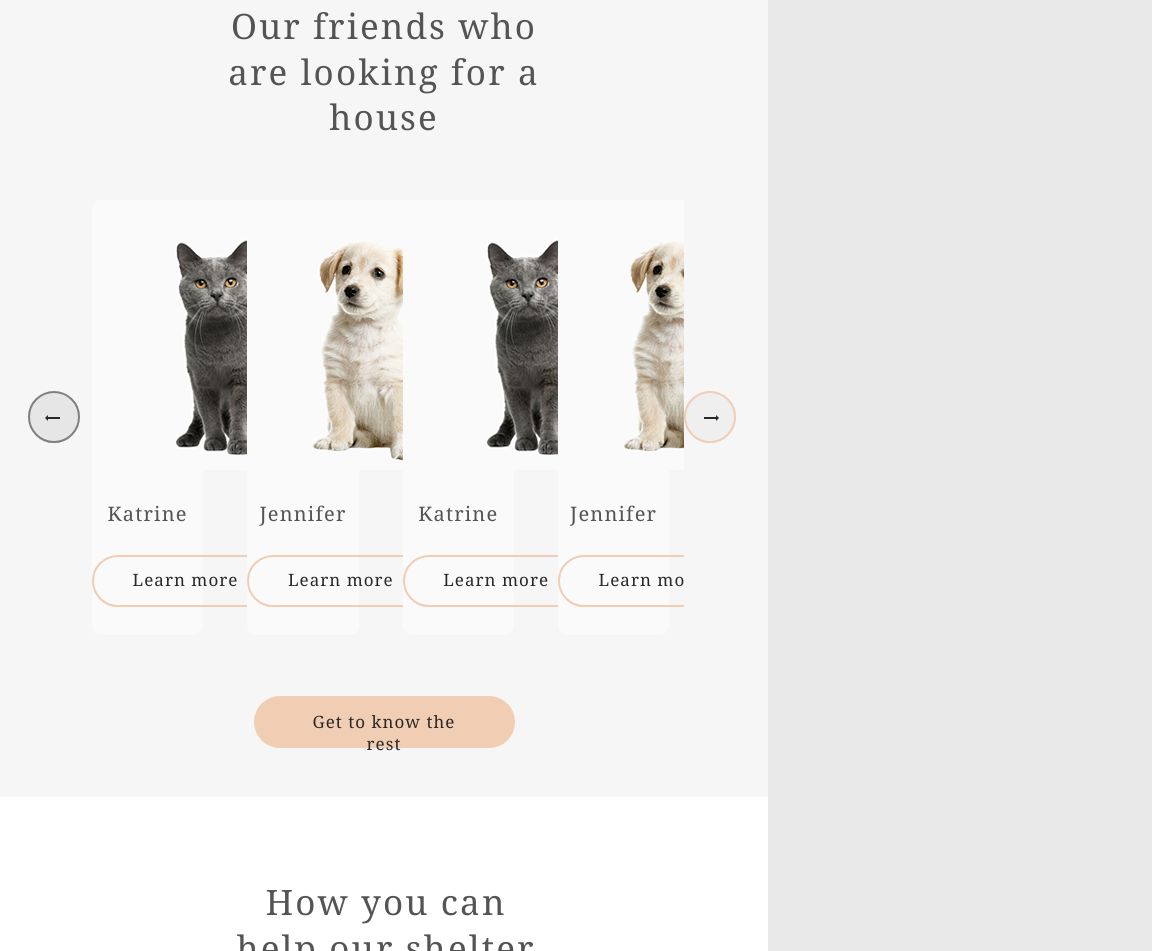
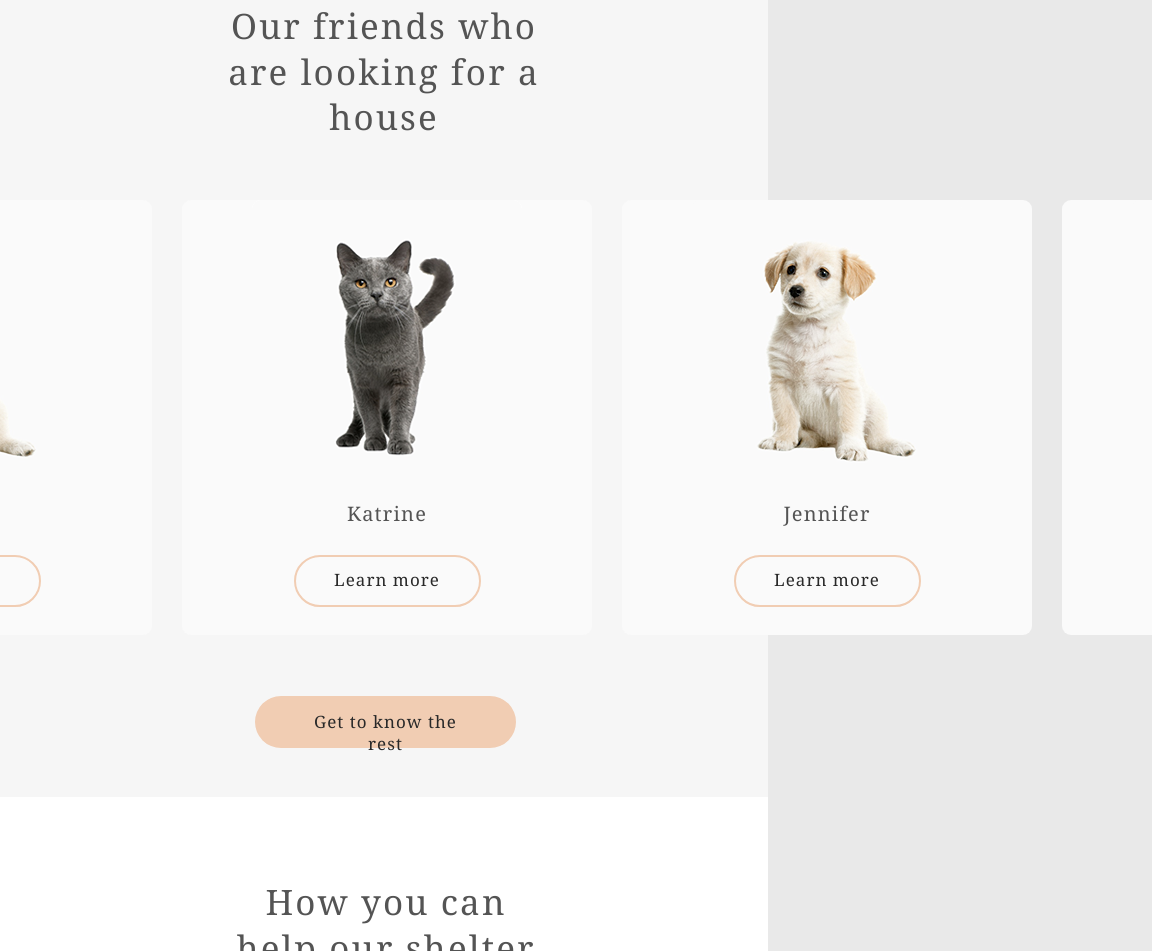
Before and after one commit to 155mila/shelter-main, a plain HTML site: page index.html in a window 768 px wide. Shown: the part 2290-3241 px from the top of the page, 1152 px wide, since content can reach past the window. Drawn offline with Linux system fonts and the light colour scheme.

Commit message:
correct style.css

```diff
--- a/style.css
+++ b/style.css
@@ -183,7 +183,7 @@ nav {
   width: 100%;
   display: flex;
   flex-direction: column;
-  /*align-items: center;*/
+  align-items: center;
   justify-content: center;
   margin-top: 5rem;
 }
@@ -194,22 +194,16 @@ nav {
   padding-bottom: 3.8125rem;
   margin-top: 3.75rem;
 }
-
-.container-cards {
-  overflow: hidden;
-}
 .cards-product {
   display: flex;
-  transition: 0.2s;
-  /*max-width: 70rem;*/
 }
 .item-card {
-  min-width: 270px;
+  width: 16.875rem;
   height: 27.1875rem;
   text-align: center;
   background: #fafafa;
   border-radius: 0.5625rem;
-  margin: 0 39px 0 56px;
+  margin: 0 2.1875rem 0 3.4375rem;
   transition: 0.2s;
 }
 .cards-product .item-card:nth-child(3) {
@@ -217,6 +211,7 @@ nav {
 }
 
 .item-card:hover {
+  transform: scale(1.05);
   box-shadow: 0 2px 35px 14px rgba(13, 13, 13, 0.04),
     0 10px 10px rgba(0, 0, 0, 0.22);
 }
@@ -228,7 +223,6 @@ nav {
   letter-spacing: 0.06em;
   color: #545454;
   font-weight: 100;
-  margin: 0 auto;
 }
 .card-title {
   font-size: 1.25rem;
@@ -256,7 +250,7 @@ nav {
 .btn-paint.friends {
   width: 16.3125rem;
   height: 3.25rem;
-  margin: 0 auto;
+  margin: 0 0 0.1875rem 0.1875rem;
   padding: 0.9375rem 2.75rem;
 }
 .btn-paint.cards:hover {
@@ -306,8 +300,8 @@ nav {
 }
 
 .border-circle {
-  min-width: 3.25rem;
-  height: 3.25rem;
+  width: 3rem;
+  height: 3rem;
   line-height: 1.875rem;
   border-radius: 50%;
   text-align: center;
@@ -317,12 +311,6 @@ nav {
 .border-circle:hover {
   background: #f1cdb3;
 }
-
-.border-circle:disabled {
-  border: 2px solid grey;
-  background: #e6e6e6;
-}
-
 .help {
   height: 38.1875rem;
   background: #fff;
@@ -591,13 +579,7 @@ footer a {
     display: none;
   }
   .item-card {
-    margin: 0 32px 0 12px;
-  }
-  .border-circle.left {
-    margin-left: 28px;
-  }
-  .border-circle.right {
-    margin-right: 32px;
+    margin: 0 12px 0 18px;
   }
   .help {
     height: 779px;
@@ -795,7 +777,6 @@ footer a {
     margin-top: 2rem;
     padding-bottom: 2.1875rem;
   }
-  /*.container-cards {overflow: visible;}*/
   .help {
     height: 745px;
   }
```
